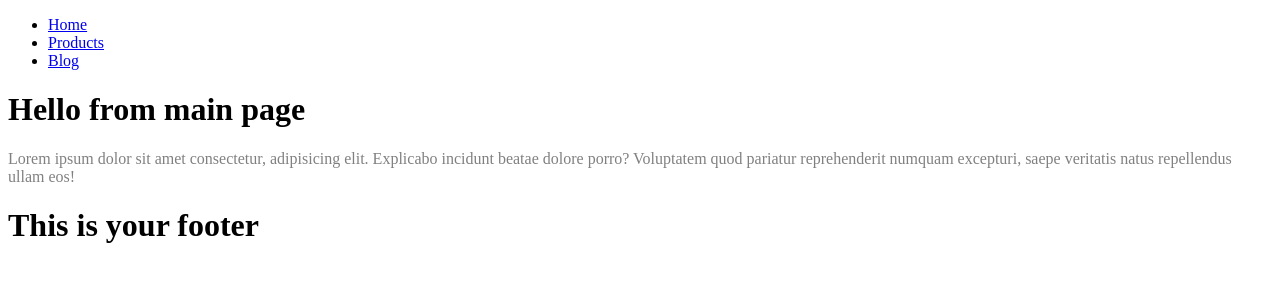
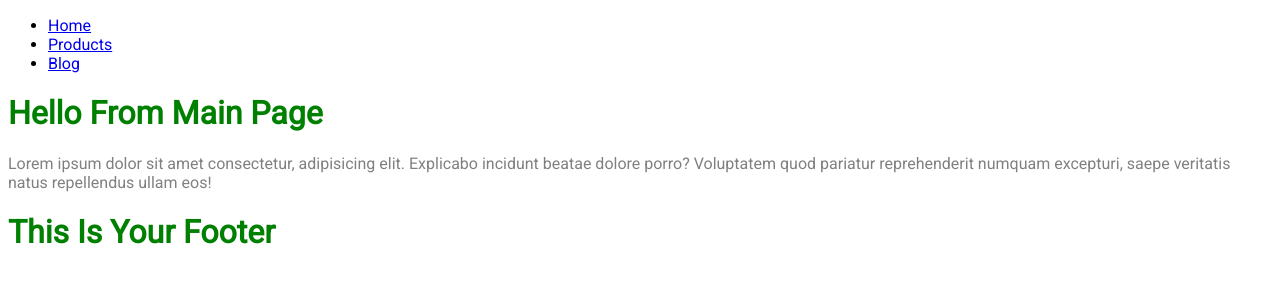
Before and after one commit to Wijayaac/gatsby-tutorial, a Gatsby site: page / in a window 1280 px wide. Built offline with nearby package versions, Linux system fonts and the light colour scheme; Gatsby itself is replaced by a stand-in of ours.

Commit message:
global css in gatsby sam with react

```diff
--- /dev/null
+++ b/src/components/layout.css
@@ -0,0 +1,9 @@
+@import url("https://fonts.googleapis.com/css2?family=Roboto&display=swap");
+
+body {
+  font-family: "Roboto", sans-serif;
+}
+h1 {
+  color: green;
+  text-transform: capitalize;
+}
--- a/src/components/layout.js
+++ b/src/components/layout.js
@@ -1,6 +1,8 @@
 import React from 'react'
 import Navbar from './Navbar';
 import Footer from './Footer';
+import './layout.css';
+
 const layout = ({ children }) => {
     return (
         <>
```
